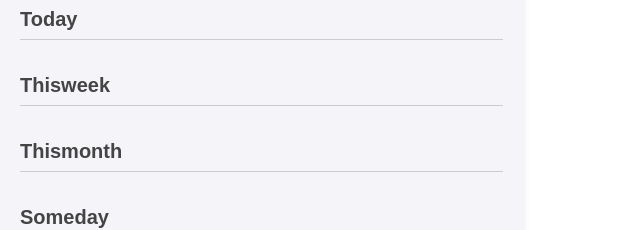
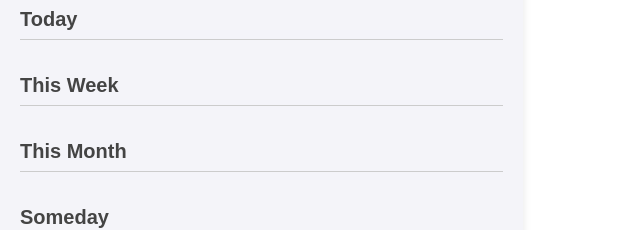
Before and after one commit to Stewysthings/submarine, a React (Vite) app: page / in a window 1280 px wide. Shown: the part 376-606 px from the top of the page, without its empty margins (0-640 px from the left). Built offline with nearby package versions, Linux system fonts and the light colour scheme.

Commit message:
correction to category wording

```diff
--- a/src/App.tsx
+++ b/src/App.tsx
@@ -80,6 +80,13 @@ function App() {
   weekEnd.setDate(today.getDate() + (6 - today.getDay())); // Saturday
 
   const monthEnd = new Date(today.getFullYear(), today.getMonth() + 1, 0);
+  const categoryLabels: Record<string, string> = {
+  today: 'Today',
+  thisweek: 'This Week',
+  thismonth: 'This Month',
+  someday: 'Someday',
+};
+
 
   const categorizeTask = (task: Task): 'today' | 'thisweek' | 'thismonth' | 'someday' => {
     if (!task.dueDate) return 'someday';
@@ -141,7 +148,8 @@ function App() {
 
       {displayedTasks.map(([cat, tasks]) => (
         <div key={cat} className="category-section">
-          <h2>{cat.charAt(0).toUpperCase() + cat.slice(1)}</h2>
+          <h2>{categoryLabels[cat]}</h2>
+
           <ul className="task-list">
             {tasks.map((task) => (
               <li key={task.id} className="task-item">
```
